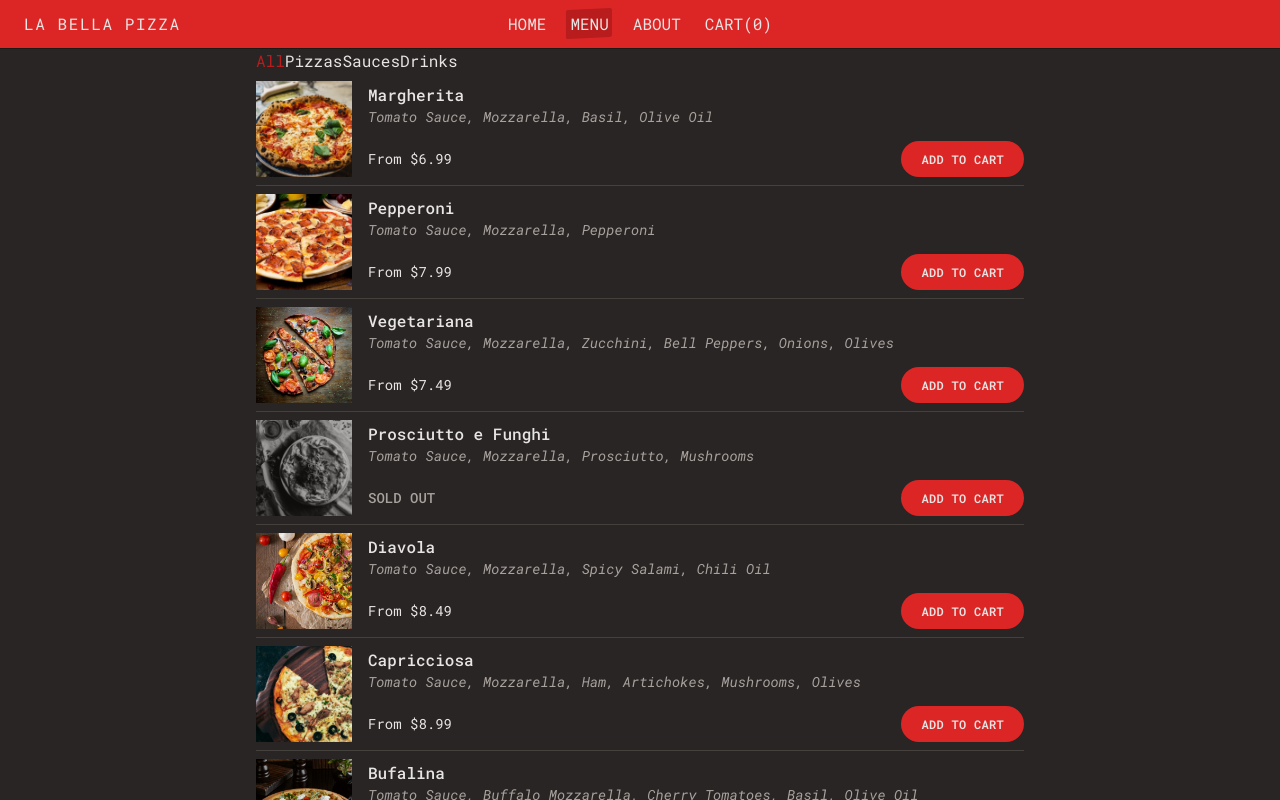
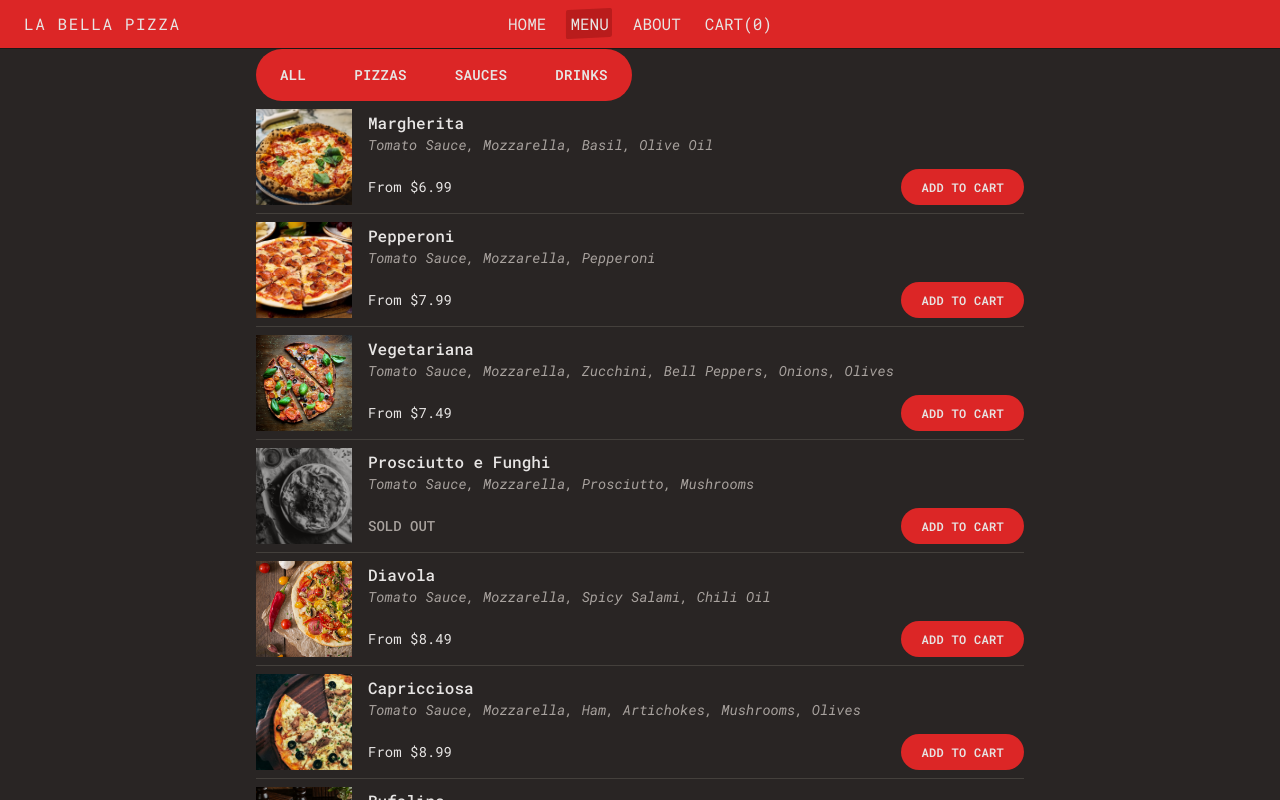
Before and after one commit to kapuscinskimateusz/la-bella-pizza, a React (Vite) app: page /menu in a window 1280 px wide. Built offline with nearby package versions, Linux system fonts and the light colour scheme; data requests are answered from the project's data file.

Commit message:
create ButtonGroup component, display it in Filter component

```diff
--- a/src/types/ui.d.ts
+++ b/src/types/ui.d.ts
@@ -4,5 +4,5 @@ export interface Option<T> {
 }
 
 export type ButtonVariant = 'primary' | 'secondary'
-
 export type ButtonSize = 'small' | 'medium'
+export type ButtonGroupPosition = 'only' | 'first' | 'middle' | 'last'
--- a/src/ui/Button.tsx
+++ b/src/ui/Button.tsx
@@ -1,21 +1,36 @@
 import type { ReactNode } from 'react'
 import { useNavigate } from 'react-router'
 
-import type { ButtonSize as Size, ButtonVariant as Variant } from '../types/ui'
+import type {
+    ButtonGroupPosition as GroupPosition,
+    ButtonSize as Size,
+    ButtonVariant as Variant,
+} from '../types/ui'
 
-interface ButtonProps {
+export interface ButtonProps {
     children: ReactNode
     variant?: Variant
     size?: Size
     round?: boolean
     to?: string
+    groupPosition?: GroupPosition
     onClick?: () => void
 }
 
-const variants = {
+const baseClasses =
+    'inline-flex cursor-pointer items-center justify-center rounded-full font-semibold uppercase tracking-wide outline-none transition-colors duration-300 focus:ring focus:ring-offset-2 focus:ring-offset-stone-800'
+
+const variantClasses: Record<Variant, string> = {
     primary: 'bg-red-600 hover:bg-red-700 focus:bg-red-700 focus:ring-red-700',
     secondary:
         'border-2 border-stone-300 text-stone-400 hover:bg-stone-300 hover:text-stone-800 focus:bg-stone-300 focus:text-stone-800 focus:ring-stone-200',
+}
+
+const groupPositionClasses: Record<GroupPosition, string> = {
+    only: 'rounded-full focus:ring-0 focus:ring-offset-0',
+    first: 'rounded-l-full rounded-r-none focus:ring-0 focus:ring-offset-0',
+    middle: 'rounded-none focus:ring-0 focus:ring-offset-0',
+    last: 'rounded-l-none rounded-r-full focus:ring-0 focus:ring-offset-0',
 }
 
 function Button({
@@ -24,19 +39,21 @@ function Button({
     size = 'medium',
     round,
     to,
+    groupPosition = 'only',
     onClick = () => {},
 }: ButtonProps) {
     const navigate = useNavigate()
 
-    const sizes = {
+    const sizeClasses: Record<Size, string> = {
         small: `text-xs ${round ? 'aspect-square h-8 md:h-9' : 'h-8 px-4 md:h-9 md:px-5'}`,
         medium: `text-sm ${round ? 'aspect-square h-11 md:h-[52px]' : 'h-11 px-4 text-sm md:h-[52px] md:px-6'}`,
     }
 
-    const classes = [
-        'inline-flex cursor-pointer items-center justify-center rounded-full font-semibold uppercase tracking-wide outline-none transition-colors duration-300 focus:ring focus:ring-offset-2 focus:ring-offset-stone-800',
-        variants[variant],
-        sizes[size],
+    const computedClasses = [
+        baseClasses,
+        variantClasses[variant],
+        sizeClasses[size],
+        groupPositionClasses[groupPosition],
     ].join(' ')
 
     function handleClick() {
@@ -49,7 +66,7 @@ function Button({
     }
 
     return (
-        <button className={classes} onClick={handleClick}>
+        <button className={computedClasses} onClick={handleClick}>
             {children}
         </button>
     )
--- /dev/null
+++ b/src/ui/ButtonGroup.tsx
@@ -0,0 +1,46 @@
+import {
+    Children,
+    cloneElement,
+    isValidElement,
+    type ReactElement,
+} from 'react'
+
+import type {
+    ButtonGroupPosition,
+    ButtonSize,
+    ButtonVariant,
+} from '../types/ui'
+import type { ButtonProps } from './Button'
+
+interface ButtonGroupProps {
+    children: ReactElement<ButtonProps> | ReactElement<ButtonProps>[]
+    variant?: ButtonVariant
+    size?: ButtonSize
+}
+
+function ButtonGroup({
+    children,
+    variant = 'primary',
+    size = 'medium',
+}: ButtonGroupProps) {
+    const count = Children.count(children)
+
+    const modifiedChildren = Children.map(children, (child, index) => {
+        if (!isValidElement<ButtonProps>(child)) return child
+
+        let groupPosition: ButtonGroupPosition = 'middle'
+        if (count === 1) groupPosition = 'only'
+        else if (index === 0) groupPosition = 'first'
+        else if (index === count - 1) groupPosition = 'last'
+
+        return cloneElement(child, {
+            groupPosition,
+            variant,
+            size,
+        })
+    })
+
+    return <div className="inline-flex">{modifiedChildren}</div>
+}
+
+export default ButtonGroup
--- a/src/ui/Filter.tsx
+++ b/src/ui/Filter.tsx
@@ -1,6 +1,8 @@
 import { useSearchParams } from 'react-router'
 
 import type { Option } from '../types/ui'
+import ButtonGroup from './ButtonGroup'
+import Button from './Button'
 
 interface FilterProps {
     filterField: string
@@ -9,7 +11,7 @@ interface FilterProps {
 
 function Filter({ filterField, options }: FilterProps) {
     const [searchParams, setSearchParams] = useSearchParams()
-    const currentFilter = searchParams.get(filterField) || options[0]?.value
+    // const currentFilter = searchParams.get(filterField) || options[0]?.value
 
     function handleClick(value: string) {
         searchParams.set(filterField, value)
@@ -17,17 +19,13 @@ function Filter({ filterField, options }: FilterProps) {
     }
 
     return (
-        <div>
+        <ButtonGroup>
             {options.map(({ label, value }) => (
-                <button
-                    key={value}
-                    onClick={() => handleClick(value)}
-                    className={value === currentFilter ? 'text-red-700' : ''}
-                >
+                <Button key={value} onClick={() => handleClick(value)}>
                     {label}
-                </button>
+                </Button>
             ))}
-        </div>
+        </ButtonGroup>
     )
 }
 
```
